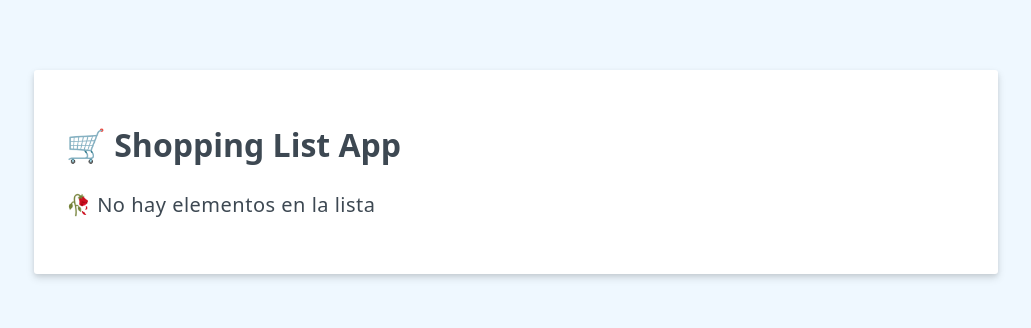
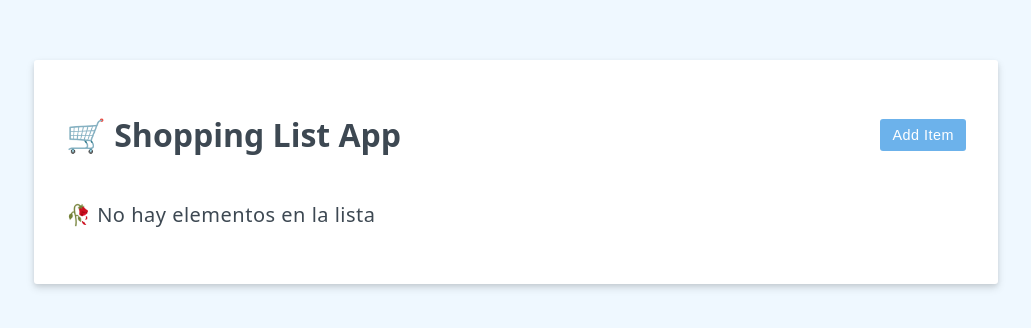
Before and after one commit to rivalcoba/Vu3-CompositionApi-P0-22, a Vue app: page / in a window 1280 px wide. Shown: the part 228-556 px from the top of the page, without its empty margins (124-1155 px from the left). Built offline with nearby package versions, Linux system fonts and the light colour scheme.

Commit message:
Renderizado condicional

```diff
--- a/src/App.vue
+++ b/src/App.vue
@@ -2,9 +2,8 @@
 // This starter template is using Vue 3 <script setup> SFCs
 // Check out https://vuejs.org/api/sfc-script-setup.html#script-setup
 import { ref } from "vue";
-// Boton que oculta el formulario
+// Variable que controla la visualizacuib el formulario
 const editing = ref(false);
-
 const header = ref("🛒 Shopping List App");
 const items = ref([
   // { id: 1, label: "10 bolillos" },
@@ -19,10 +18,22 @@ const saveItem = () => {
   // Reiniciendo la entrada de texto
   newItem.value = "";
 };
+// Funcion que alterna el valor de la variable editing
+const doEdit = (edit)=>{
+  editing.value = edit;
+  // Limpiando la entrada de texto
+  // en caso de que se oculte o muestre
+  // el formulario
+  newItem.value = "";
+};
 </script>
 
 <template>
-  <h1>{{ header }}</h1>
+  <div class="header">
+    <h1>{{ header }}</h1>
+    <button v-if="editing" @click="doEdit(false)" class="btn">Cancel</button>
+    <button v-else @click="doEdit(true)" class="btn btn-primary">Add Item</button>
+  </div>
 
   <!-- Agrupando en un div las entradas -->
   <form v-if="editing" v-on:submit.prevent="saveItem" class="add-item form">
```
